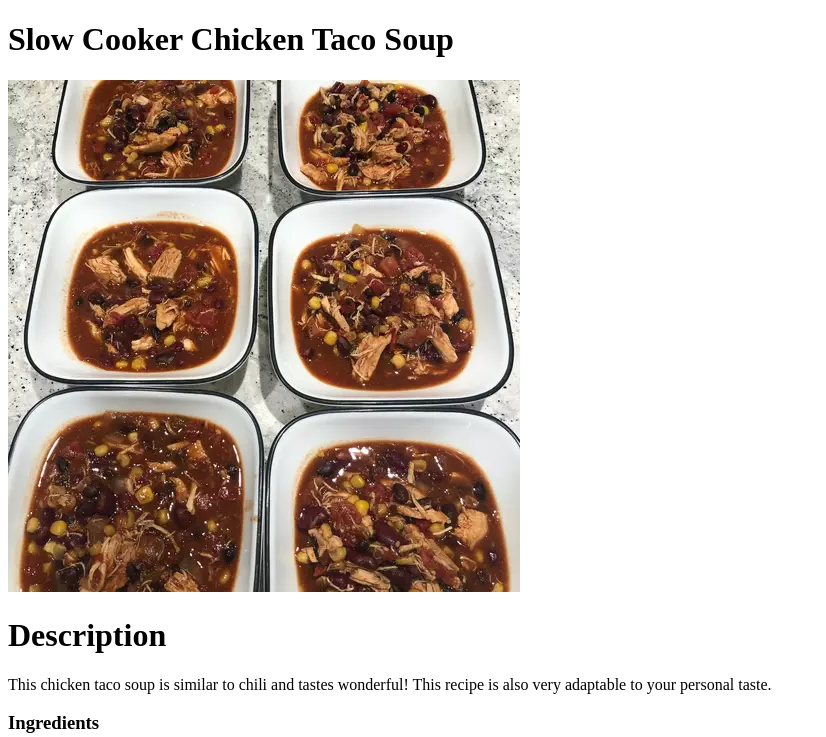
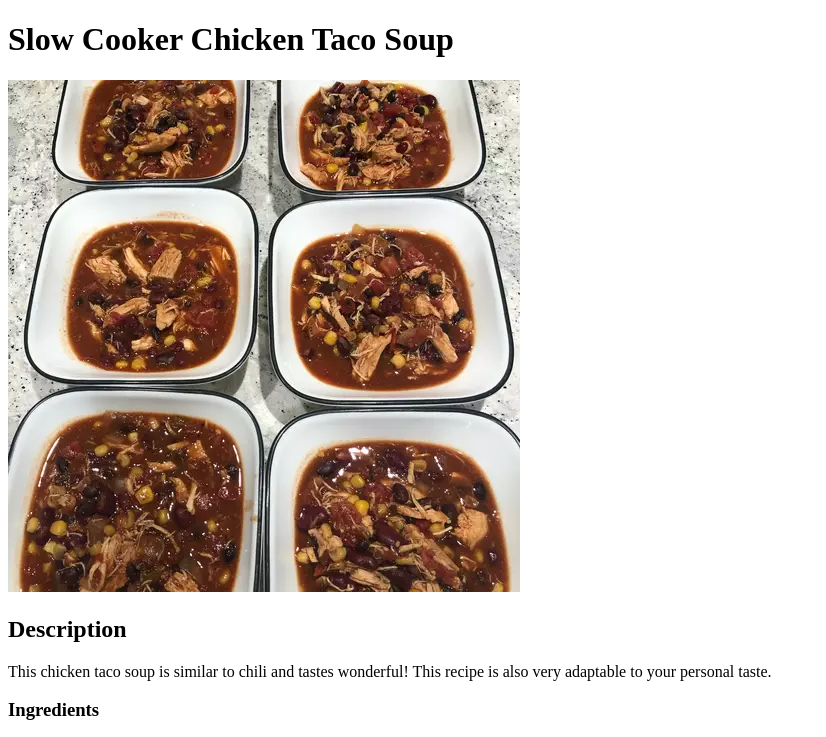
Before and after one commit to Ryne-Myers/odin-recipes, a plain HTML site: page recipes/chicken-taco-soup.html in a window 1280 px wide. Shown: the top 737 px of the page, without its empty margins (0-826 px from the left). Drawn offline with Linux system fonts and the light colour scheme.

Commit message:
Change "Description" headder size

```diff
--- a/recipes/chicken-taco-soup.html
+++ b/recipes/chicken-taco-soup.html
@@ -9,7 +9,7 @@
 <body>
     <h1>Slow Cooker Chicken Taco Soup</h1>
     <img src="../images/chicken-taco-soup.webp" alt="Chicken Taco Soup">
-    <h1>Description</h1>
+    <h2>Description</h2>
     <p>This chicken taco soup is similar to chili and tastes wonderful! This recipe is also very adaptable to your personal taste.</p>
         <h3>Ingredients</h3>
         <ul>
```
Also changed, not shown: recipes/hungarian-goulash.html (+1 -1 lines), recipes/zuppa-toscana.html (+1 -1 lines).
